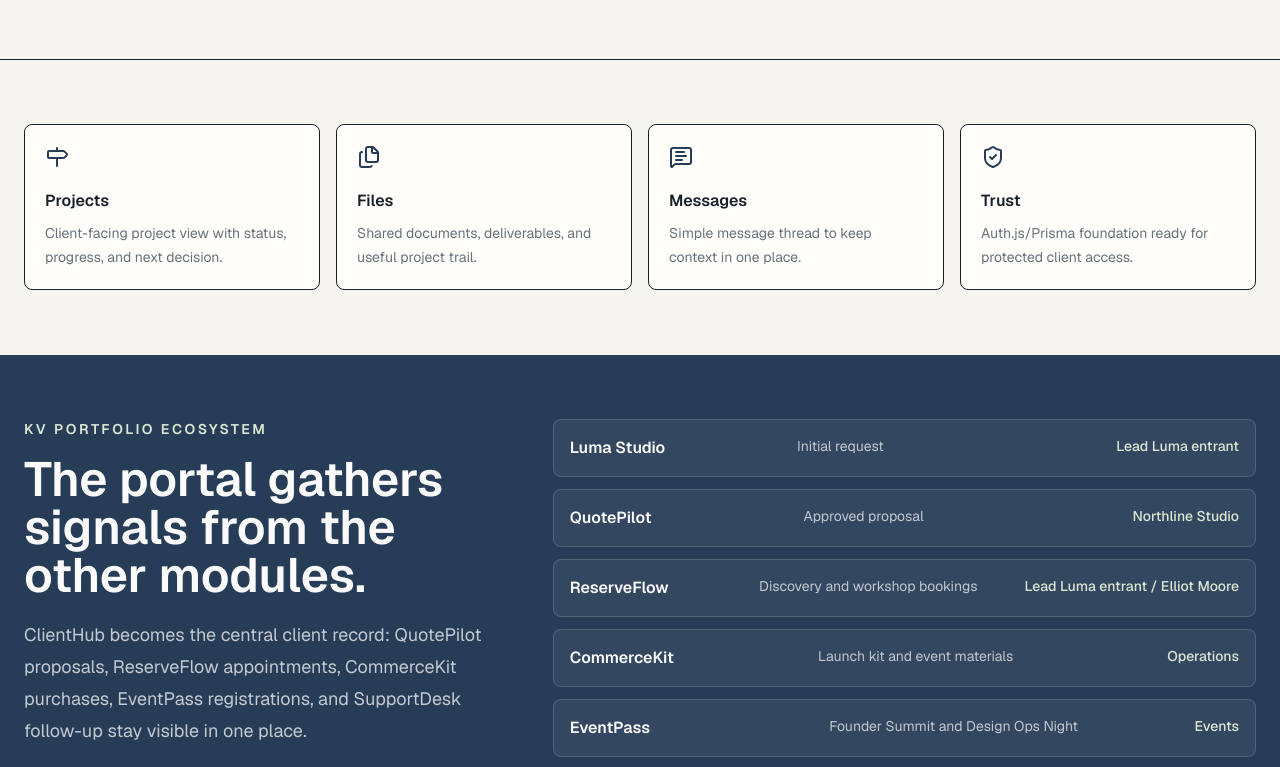
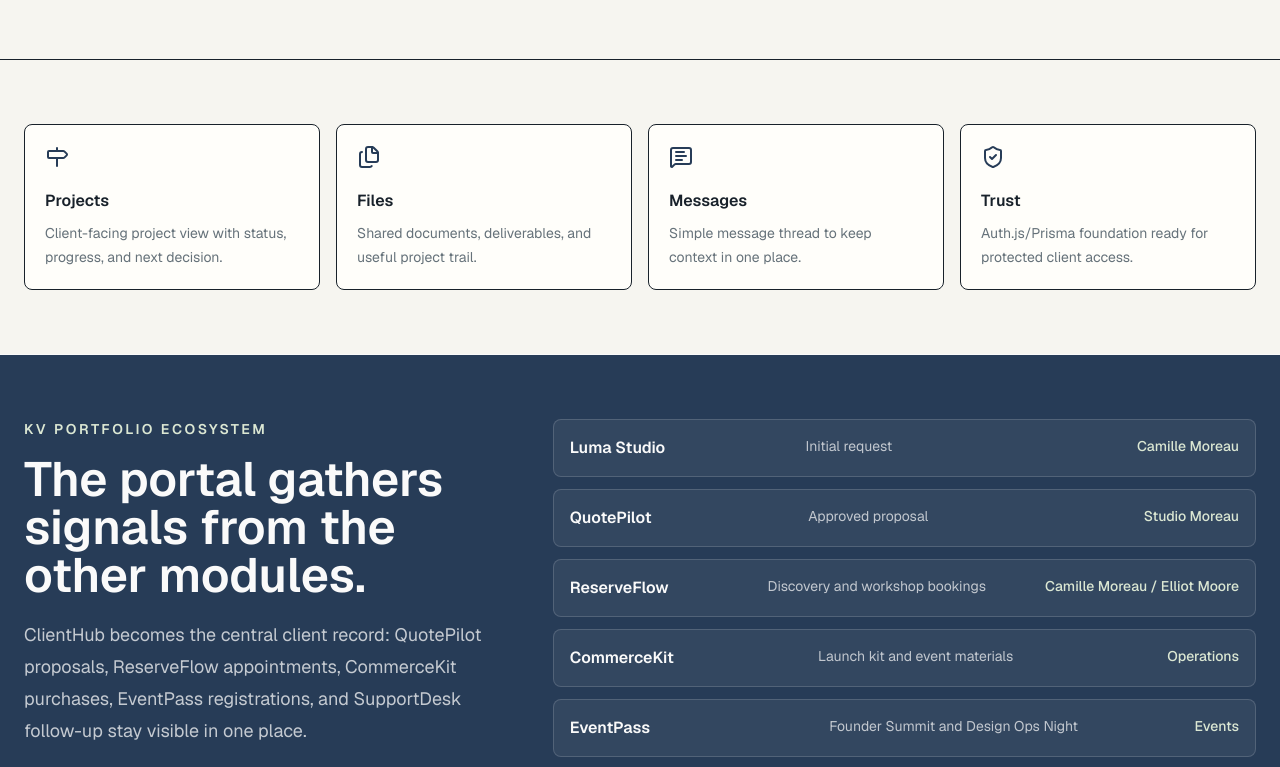
Before and after one commit to kurtisv/clienthub, a Next.js app in the folder apps/web/: page / in a window 1280 px wide. Shown: the part 914-1681 px from the top of the page. Built offline with nearby package versions, Linux system fonts and the light colour scheme; no server answers.

Commit message:
Complete ecosystem demo flow

```diff
--- a/apps/web/src/app/dashboard/page.tsx
+++ b/apps/web/src/app/dashboard/page.tsx
@@ -9,6 +9,8 @@ const stats = [
   ["Abonnements actifs", "0"],
 ];
 
+const timeline = ["Luma Studio", "QuotePilot", "ReserveFlow", "ClientHub", "CommerceKit", "EventPass", "SupportDesk Lite", "API Meter"];
+
 export default async function DashboardPage() {
   const receivedProjects = await getIncomingEcosystemEvents("clienthub", undefined, 8);
 
@@ -18,6 +20,9 @@ export default async function DashboardPage() {
         <div className="mb-8">
           <p className="text-sm font-medium uppercase tracking-[0.18em] text-muted-foreground">
             Dashboard
+          </p>
+          <p className="mt-2 inline-flex border bg-secondary px-2.5 py-1 text-xs font-semibold uppercase tracking-[0.14em] text-primary">
+            KV Portfolio Ecosystem - Demo Mode
           </p>
           <h1 className="mt-3 text-3xl font-semibold">Centre de controle</h1>
         </div>
@@ -32,12 +37,22 @@ export default async function DashboardPage() {
         <div className="mt-8">
           <EcosystemNotificationPanel appKey="clienthub" />
         </div>
+        <section className="mt-8 rounded-md border bg-card p-5">
+          <p className="text-xs font-semibold uppercase tracking-[0.16em] text-muted-foreground">Timeline du parcours</p>
+          <div className="mt-4 flex flex-wrap gap-2 text-xs font-semibold">
+            {timeline.map((item, index) => (
+              <span key={item} className={index === 3 ? "border bg-foreground px-3 py-2 text-background" : "border bg-background px-3 py-2"}>
+                {String(index + 1).padStart(2, "0")} {item}
+              </span>
+            ))}
+          </div>
+        </section>
         <section className="mt-8 rounded-md border bg-card">
           <div className="border-b p-5">
             <p className="text-xs font-semibold uppercase tracking-[0.16em] text-muted-foreground">
-              Nouveautes de l'ecosysteme
+              Nouveautes de l&apos;ecosysteme
             </p>
-            <h2 className="mt-2 text-xl font-semibold">Projets recus de l'ecosysteme</h2>
+            <h2 className="mt-2 text-xl font-semibold">Projets recus de l&apos;ecosysteme</h2>
             <p className="mt-1 text-sm text-muted-foreground">
               ClientHub centralise les soumissions acceptees, rendez-vous, notes, fichiers, messages et jalons.
             </p>
@@ -76,7 +91,7 @@ export default async function DashboardPage() {
             })}
             {receivedProjects.length === 0 ? (
               <p className="p-5 text-sm text-muted-foreground">
-                Aucun projet entrant pour l'instant. Planifie un rendez-vous ReserveFlow pour alimenter ClientHub.
+                Aucun projet entrant pour l&apos;instant. Planifie un rendez-vous ReserveFlow pour alimenter ClientHub.
               </p>
             ) : null}
           </div>
--- a/apps/web/src/data/clienthub.ts
+++ b/apps/web/src/data/clienthub.ts
@@ -1,9 +1,9 @@
 export const projects = [
   {
     id: "ch-project-001",
-    slug: "northline-rebrand",
-    name: "Northline Launch Workspace",
-    client: "Northline Studio",
+    slug: "studio-moreau-rebrand",
+    name: "Studio Moreau Creative Workspace",
+    client: "Studio Moreau",
     status: "IN_REVIEW",
     progress: 82,
     budgetCents: 2400000,
@@ -24,7 +24,7 @@ export const projects = [
     files: ["QP-2026-014-approved.pdf", "ReserveFlow-call-notes.md", "CommerceKit-order-CK-2026-0001.pdf", "Launch checklist.md"],
     messages: [
       { author: "Kurtis", body: "The approved quote, booking notes, and launch kit order are now attached to this workspace." },
-      { author: "Lead Luma entrant", body: "The connected view keeps the handoff tied to the original inquiry." },
+      { author: "Camille Moreau", body: "The connected view keeps the handoff tied to the original inquiry." },
     ],
   },
   {
@@ -65,9 +65,9 @@ export const portalStats = [
 ];
 
 export const ecosystemHandoffs = [
-  { module: "Luma Studio", signal: "Initial request", owner: "Lead Luma entrant" },
-  { module: "QuotePilot", signal: "Approved proposal", owner: "Northline Studio" },
-  { module: "ReserveFlow", signal: "Discovery and workshop bookings", owner: "Lead Luma entrant / Elliot Moore" },
+  { module: "Luma Studio", signal: "Initial request", owner: "Camille Moreau" },
+  { module: "QuotePilot", signal: "Approved proposal", owner: "Studio Moreau" },
+  { module: "ReserveFlow", signal: "Discovery and workshop bookings", owner: "Camille Moreau / Elliot Moore" },
   { module: "CommerceKit", signal: "Launch kit and event materials", owner: "Operations" },
   { module: "EventPass", signal: "Founder Summit and Design Ops Night", owner: "Events" },
   { module: "SupportDesk Lite", signal: "Post-delivery follow-up", owner: "Support" },
--- a/apps/web/src/lib/ecosystem.ts
+++ b/apps/web/src/lib/ecosystem.ts
@@ -56,6 +56,7 @@ export async function publishEcosystemEvent(input: PublishEcosystemEventInput) {
       data: targetApps.map((appKey) => ({
         appKey,
         eventId: event.id,
+        flowId,
         title: input.notificationTitle ?? input.title,
         message: input.notificationMessage ?? input.description ?? input.title,
         priority: input.priority ?? "NORMAL",
```
Also changed, not shown: 2 other files (tests, documents, lock files or other folders).
